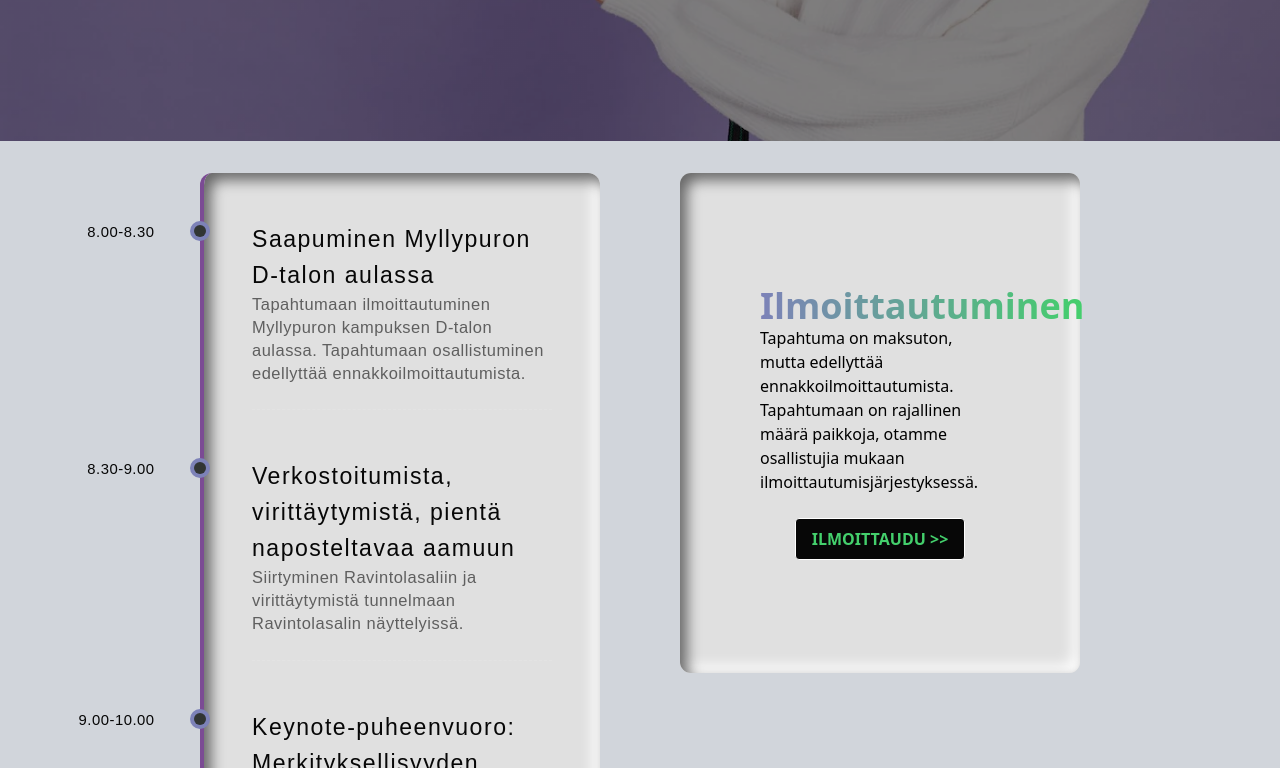
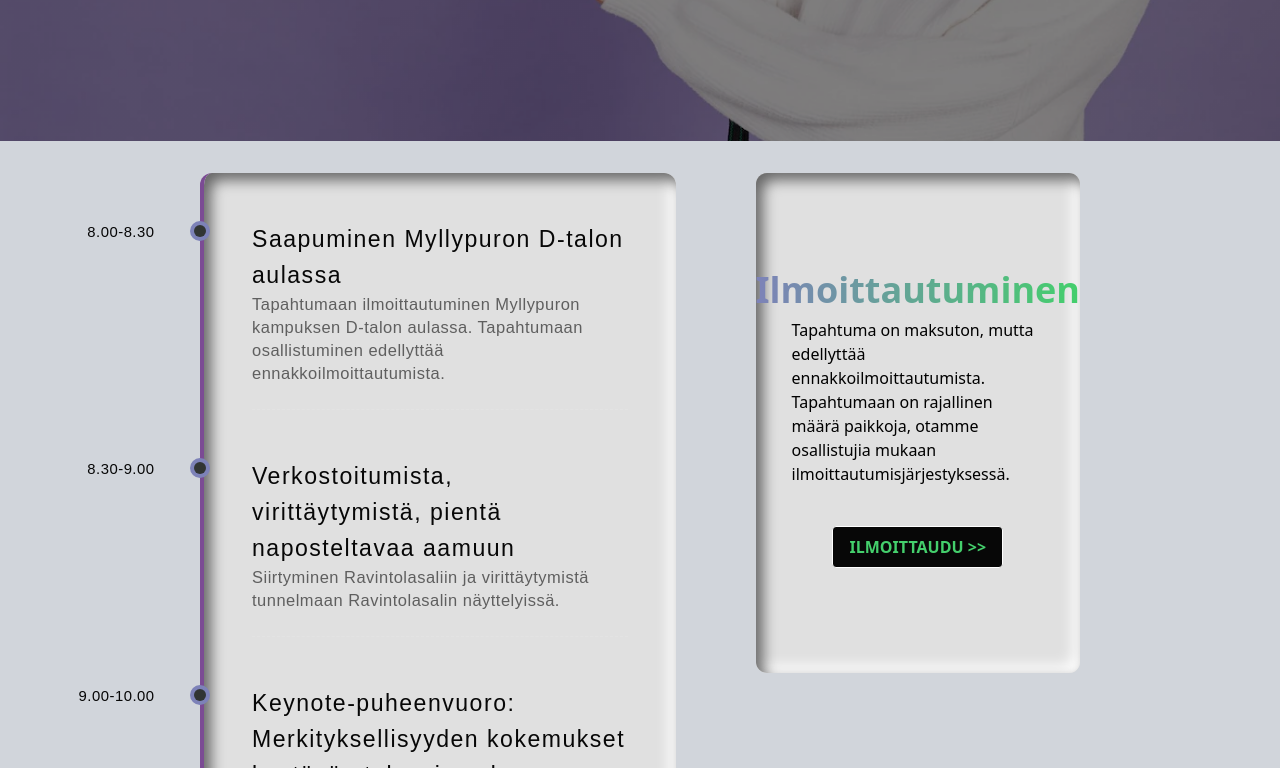
Before and after one commit to nikoprl/mdds-eventpage, a website: page src/schedule.html in a window 1280 px wide. Shown: the part 499-1267 px from the top of the page. Drawn offline with Linux system fonts and the light colour scheme.

Commit message:
update styles

```diff
--- a/src/schedule.html
+++ b/src/schedule.html
@@ -120,18 +120,18 @@
       id="content-container"
       class="flex flex-col flex-wrap lg:flex-nowrap md:flex-row-reverse xl:px-40"
     >
-      <div id="register-container" class="w-6/6 xl:w-1/2">
+      <div id="register-container" class="w-full xl:w-1/2">
         <div id="other" class="w-full mb-8 h-[500px]">
           <div
             class="info-inside shadow-md rounded-lg flex flex-col text-black justify-center items-center h-full mx-10 my-8"
           >
-            <h2 class="px-20 self-start">
+            <h2>
               <span
                 class="text-transparent bg-clip-text bg-gradient-to-r to-emerald from-middlepurple"
                 >Ilmoittautuminen</span
               >
             </h2>
-            <p class="px-20">
+            <p class="my-2 mx-9">
               Tapahtuma on maksuton, mutta edellyttää ennakkoilmoittautumista.
               Tapahtumaan on rajallinen määrä paikkoja, otamme osallistujia
               mukaan ilmoittautumisjärjestyksessä.
@@ -139,14 +139,14 @@
             <br />
             <a
               href="https://www.lyyti.fi/reg/tapahtumakavija"
-              class="text-emerald bg-richblack btn"
+              class="text-emerald bg-richblack m-2 btn"
               >ILMOITTAUDU >></a
             >
           </div>
         </div>
       </div>
 
-      <div id="timeline-content">
+      <div id="timeline-content" class="w-full">
         <h1 class="hidden">Ohjelma</h1>
         <ul class="timeline info-inside mx-10 my-8"></ul>
       </div>
--- a/src/styles/input.css
+++ b/src/styles/input.css
@@ -128,10 +128,10 @@ h4 {
 .btn {
   @apply font-bold py-2 px-4 rounded border border-white;
 }
-.btn-blue {
+.btn-purple {
   @apply bg-middlepurple text-white;
 }
-.btn-blue:hover {
+.btn-purple:hover {
   @apply bg-royalpurple cursor-pointer;
 }
 
```
Also changed, not shown: src/index.html (+2 -2 lines), src/styles/output.css.
